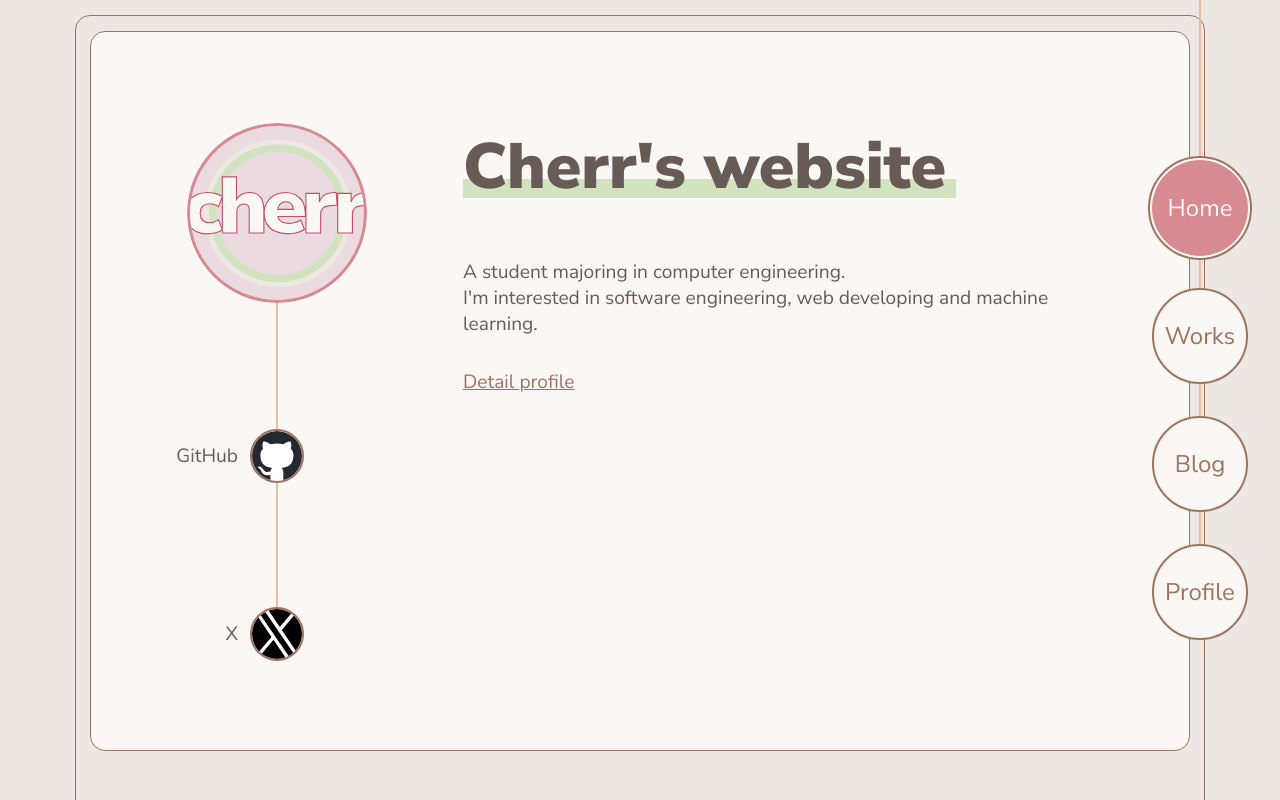
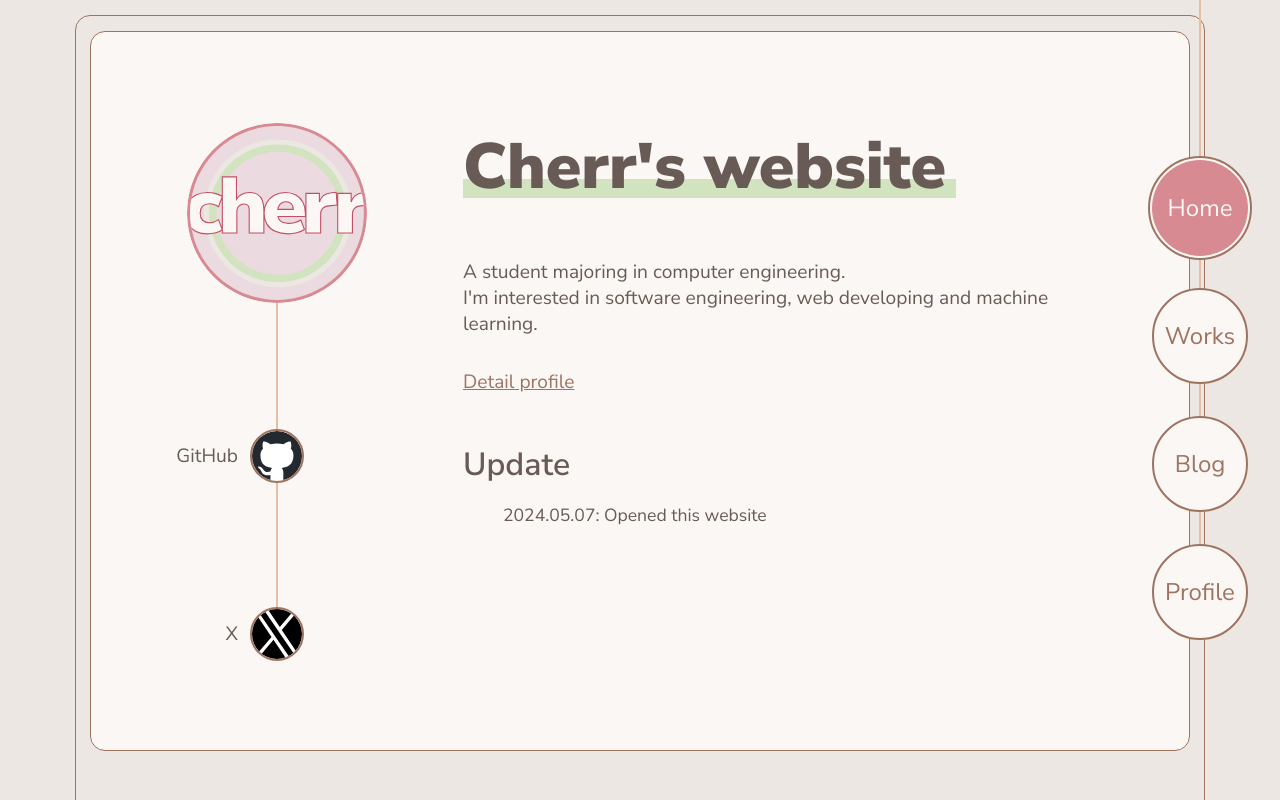
Before and after one commit to cherr0406/cherr0406.github.io, a Next.js app: page / in a window 1280 px wide. Shown: the top 800 px of the page. Built offline with nearby package versions, Linux system fonts and the light colour scheme.

Commit message:
feat: add updates

```diff
--- a/src/app/page.module.css
+++ b/src/app/page.module.css
@@ -88,8 +88,9 @@
 }
 .description a {
   font-size: 1.2rem;
-  text-decoration: underline;
-  color: var(--secondary-text);
+}
+.update ul {
+  list-style-type: none;
 }
 
 /* Enable hover only on non-touch devices */
--- a/src/app/page.tsx
+++ b/src/app/page.tsx
@@ -65,6 +65,12 @@
         <p>
           <Link href="#profile">Detail profile</Link>
         </p>
+        <div className={styles.update}>
+          <h3>Update</h3>
+          <ul>
+            <li>2024.05.07: Opened this website</li>
+          </ul>
+        </div>
       </div>
     </div>
   );
```
